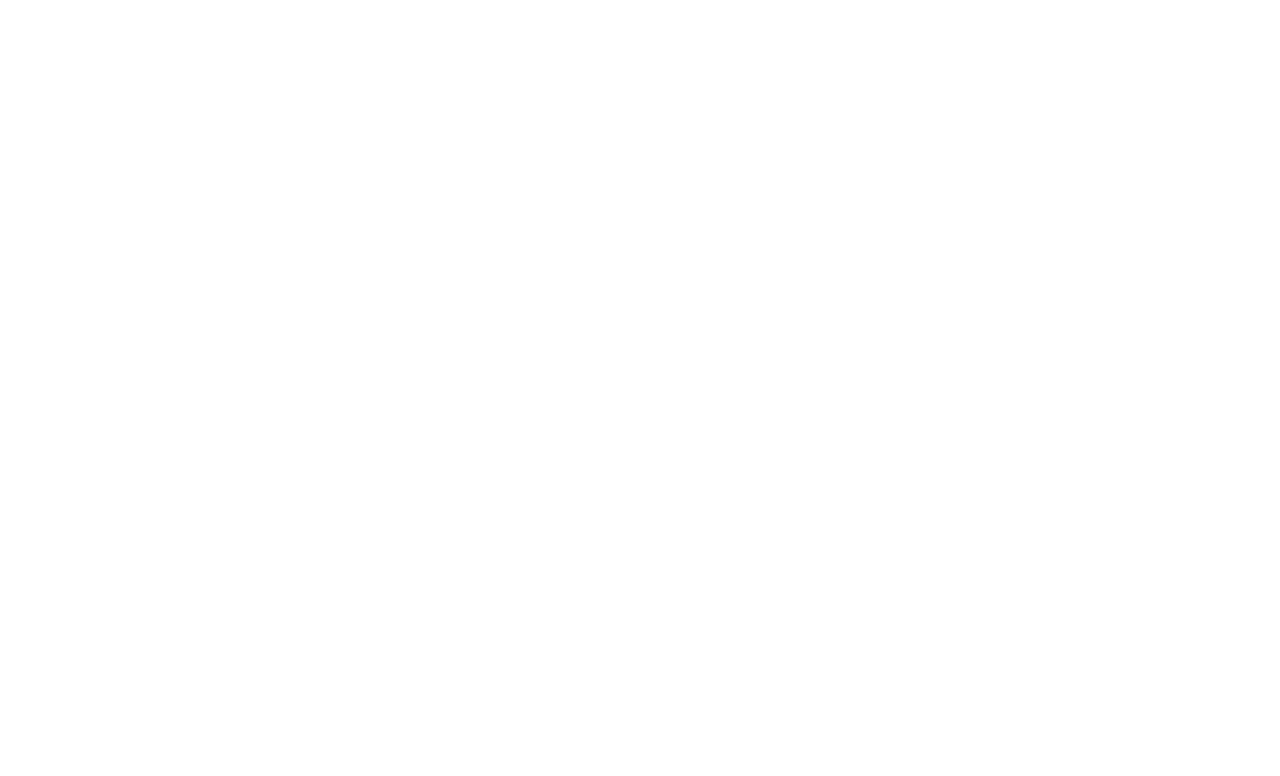
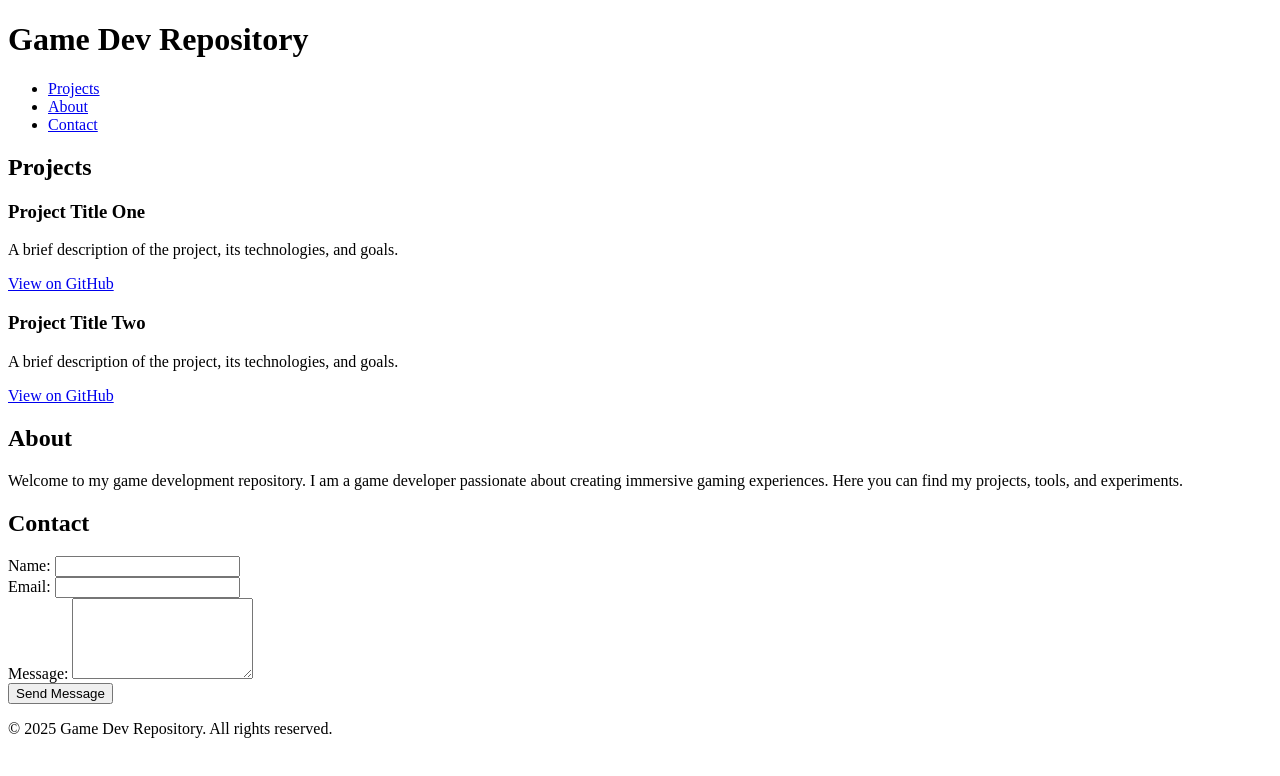
Before and after one commit to JaspervanDongen/jaspervd.github.io, a plain HTML site: page index.html in a window 1280 px wide. Drawn offline with Linux system fonts and the light colour scheme.

Commit message:
Update index.html

```diff
--- a/index.html
+++ b/index.html
@@ -1,11 +1,80 @@
 <!DOCTYPE html>
 <html lang="en">
 <head>
-    <meta charset="UTF-8">
-    <meta name="viewport" content="width=device-width, initial-scale=1.0">
-    <title>Testin</title>
+  <meta charset="UTF-8">
+  <meta name="viewport" content="width=device-width, initial-scale=1.0">
+  <title>Game Dev Repository</title>
+  <!-- Link to your external CSS file -->
+  <link rel="stylesheet" href="styles.css">
 </head>
 <body>
+  <header>
+    <h1>Game Dev Repository</h1>
+    <nav>
+      <ul>
+        <li><a href="#projects">Projects</a></li>
+        <li><a href="#about">About</a></li>
+        <li><a href="#contact">Contact</a></li>
+      </ul>
+    </nav>
+  </header>
 
+  <main>
+    <!-- Projects Section -->
+    <section id="projects">
+      <h2>Projects</h2>
+
+      <!-- Example Project 1 -->
+      <article>
+        <h3>Project Title One</h3>
+        <p>A brief description of the project, its technologies, and goals.</p>
+        <a href="https://github.com/yourusername/project-one" target="_blank">View on GitHub</a>
+      </article>
+
+      <!-- Example Project 2 -->
+      <article>
+        <h3>Project Title Two</h3>
+        <p>A brief description of the project, its technologies, and goals.</p>
+        <a href="https://github.com/yourusername/project-two" target="_blank">View on GitHub</a>
+      </article>
+
+      <!-- Add more projects as needed -->
+    </section>
+
+    <!-- About Section -->
+    <section id="about">
+      <h2>About</h2>
+      <p>
+        Welcome to my game development repository. I am a game developer passionate about creating immersive gaming experiences. Here you can find my projects, tools, and experiments.
+      </p>
+    </section>
+
+    <!-- Contact Section -->
+    <section id="contact">
+      <h2>Contact</h2>
+      <form action="submit_form.php" method="POST">
+        <label for="name">Name:</label>
+        <input type="text" id="name" name="name" required>
+
+        <br>
+
+        <label for="email">Email:</label>
+        <input type="email" id="email" name="email" required>
+
+        <br>
+
+        <label for="message">Message:</label>
+        <textarea id="message" name="message" rows="5" required></textarea>
+
+        <br>
+
+        <input type="submit" value="Send Message">
+      </form>
+    </section>
+  </main>
+
+  <footer>
+    <p>&copy; 2025 Game Dev Repository. All rights reserved.</p>
+  </footer>
 </body>
 </html>
```
